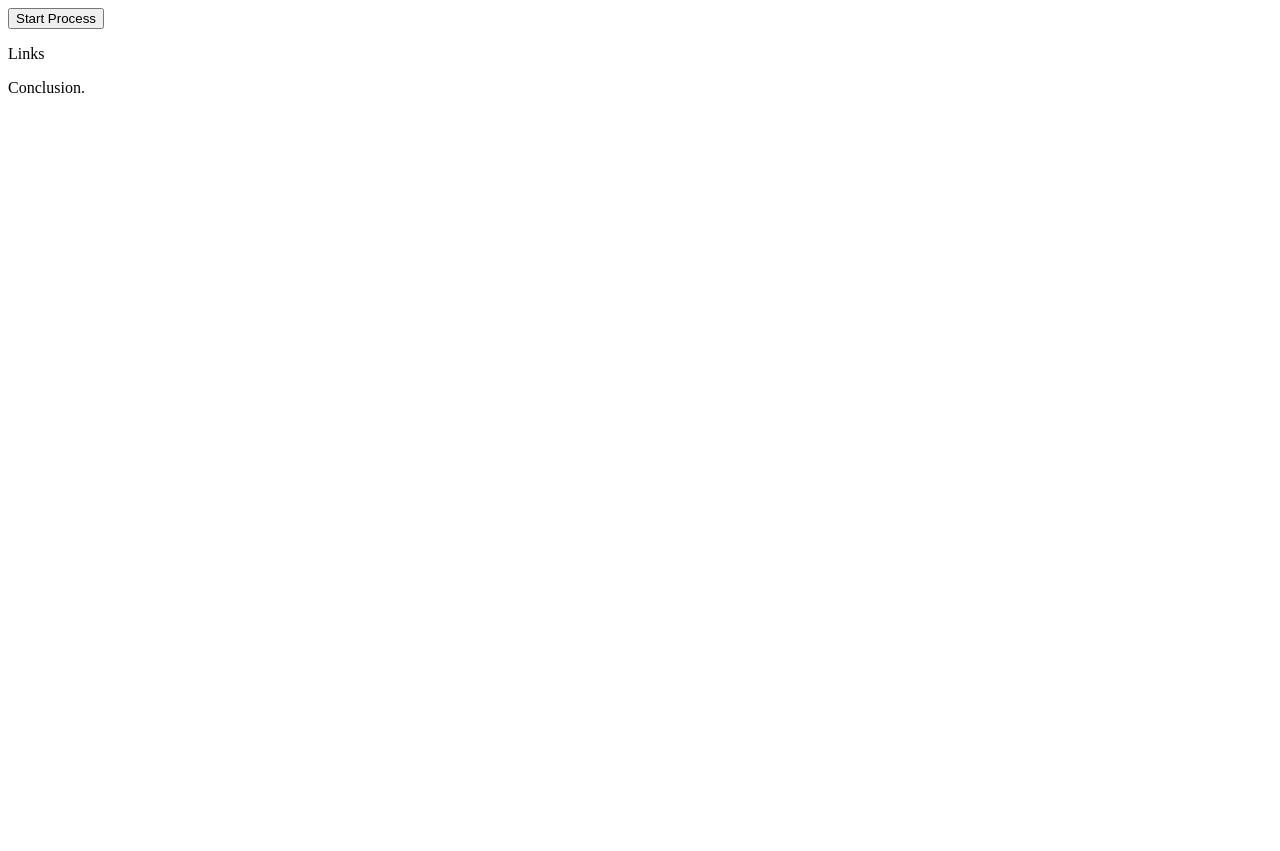
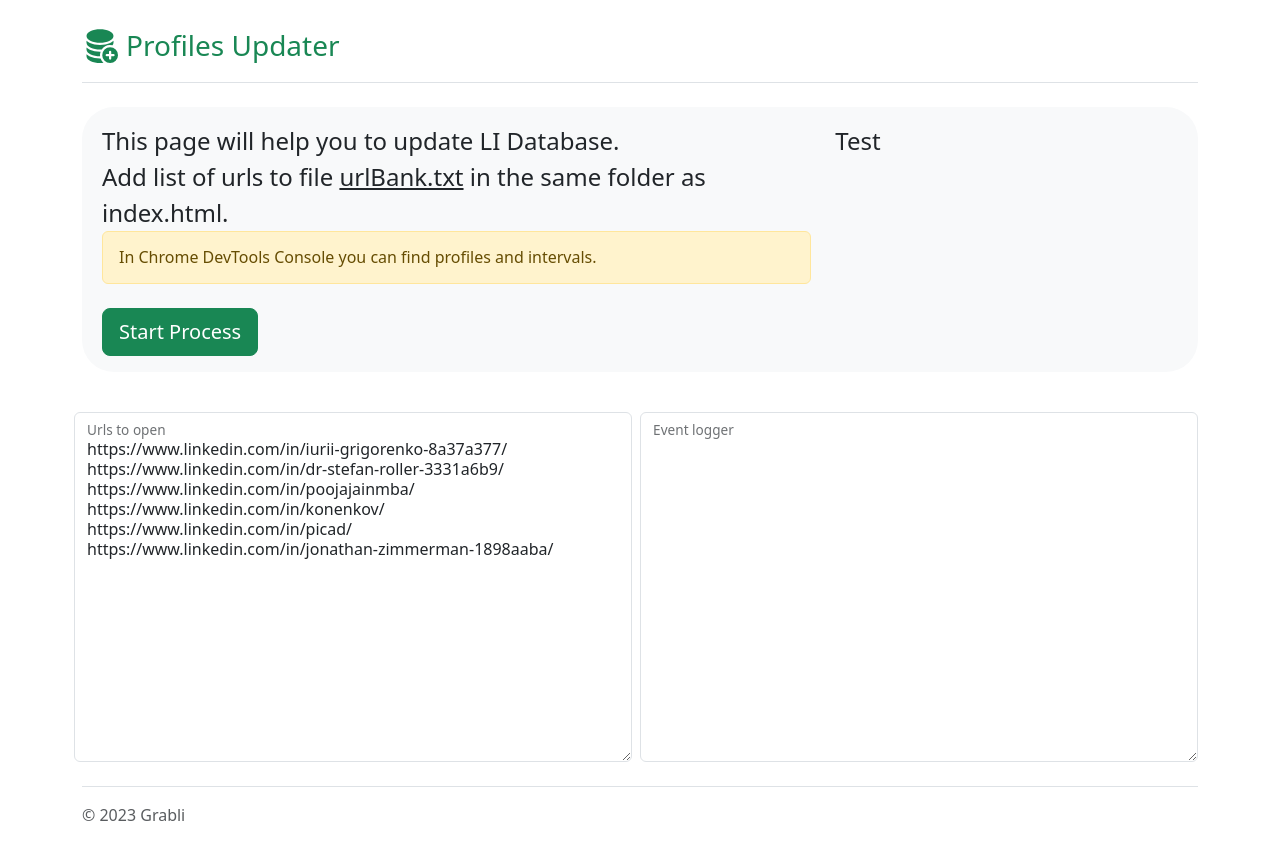
Before and after one commit to SeLub/chrome-multiple-tabs, a plain HTML site: page test.html in a window 1280 px wide. Before the commit the page ends 800 px from the top, so only its background shows below. Drawn offline with nearby package versions, Linux system fonts and the light colour scheme.

Commit message:
feat: implement bootstrap design & array from file functionality

```diff
--- a/test.html
+++ b/test.html
@@ -1,24 +1,94 @@
 <!DOCTYPE html>
-<html>
-<head>
-</head>
+<html lang="en">
+  <head>
+    <meta charset="utf-8">
+    <meta name="viewport" content="width=device-width, initial-scale=1">
+    <title>Update Linkedin profiles in database.</title>
+    <link href="https://cdn.jsdelivr.net/npm/bootstrap@5.3.0-alpha1/dist/css/bootstrap.min.css" rel="stylesheet" integrity="sha384-GLhlTQ8iRABdZLl6O3oVMWSktQOp6b7In1Zl3/Jr59b6EGGoI1aFkw7cmDA6j6gD" crossorigin="anonymous">
+  </head>
 
 <body>
-<form>
-<input type=button value="Start Process" onclick="open_win()">
-</form>
 
-<div id="div1">
-      <p id="p1">Links</p>
-      <p id="p2">Conclusion.</p>
-   </div>
+      <main>
+            <div class="container py-4">
+              <header class="pb-3 mb-4 border-bottom">
+                <a href="/" class="d-flex align-items-center text-dark text-decoration-none">
+                  <svg xmlns="http://www.w3.org/2000/svg" width="36" height="36" fill="currentColor" class="bi bi-database-fill-add text-success" viewBox="0 0 16 16">
+                        <path d="M12.5 16a3.5 3.5 0 1 0 0-7 3.5 3.5 0 0 0 0 7Zm.5-5v1h1a.5.5 0 0 1 0 1h-1v1a.5.5 0 0 1-1 0v-1h-1a.5.5 0 0 1 0-1h1v-1a.5.5 0 0 1 1 0ZM8 1c-1.573 0-3.022.289-4.096.777C2.875 2.245 2 2.993 2 4s.875 1.755 1.904 2.223C4.978 6.711 6.427 7 8 7s3.022-.289 4.096-.777C13.125 5.755 14 5.007 14 4s-.875-1.755-1.904-2.223C11.022 1.289 9.573 1 8 1Z"/>
+                        <path d="M2 7v-.839c.457.432 1.004.751 1.49.972C4.722 7.693 6.318 8 8 8s3.278-.307 4.51-.867c.486-.22 1.033-.54 1.49-.972V7c0 .424-.155.802-.411 1.133a4.51 4.51 0 0 0-4.815 1.843A12.31 12.31 0 0 1 8 10c-1.573 0-3.022-.289-4.096-.777C2.875 8.755 2 8.007 2 7Zm6.257 3.998L8 11c-1.682 0-3.278-.307-4.51-.867-.486-.22-1.033-.54-1.49-.972V10c0 1.007.875 1.755 1.904 2.223C4.978 12.711 6.427 13 8 13h.027a4.552 4.552 0 0 1 .23-2.002Zm-.002 3L8 14c-1.682 0-3.278-.307-4.51-.867-.486-.22-1.033-.54-1.49-.972V13c0 1.007.875 1.755 1.904 2.223C4.978 15.711 6.427 16 8 16c.536 0 1.058-.034 1.555-.097a4.507 4.507 0 0 1-1.3-1.905Z"/>
+                      </svg>
+                  <span class="fs-3 text-success px-2">Profiles Updater</span>
+                </a>
+              </header>
+
+              <div class="p-2 mb-4 bg-light rounded-5">
+                <div class="container-fluid py-2">
+                  <!-- <h1 class="display-5 fw-bold">Custom jumbotron</h1> -->
+                  <div class="row mb-2">
+                  <div class="col-md-8 fs-4">This page will help you to update LI Database.<br>Add list of urls to file <u>urlBank.txt</u> in the same folder as index.html.<br>
+                        <div class="alert alert-warning h6" role="alert">
+                              In Chrome DevTools Console you can find profiles and intervals.
+                            </div>
+                  </div>
+                  <div class="col-md-4 fs-4">Test</div>
+                  </div>
+                  <!-- <button class="btn btn-primary btn-lg" type="button" id="reload">Reload links</button> -->
+                  <input class="btn btn-success btn-lg" type=button value="Start Process" onclick="startProcess();">
+                </div>
+              </div>
+
+              <div class="row align-items-md-stretch">
+                  <div class="row g-2">
+                        <div class="col-md">
+                              <div class="form-floating">
+                                    <textarea class="form-control" style="height: 350px; overflow-y: auto;" id="urlBank"></textarea>
+                                    <label for="floatingTextarea">Urls to open</label>
+                                  </div>
+                        </div>
+                        <div class="col-md">
+                          <div class="form-floating">
+                              <div class="form-floating">
+                                    <textarea class="form-control" style="height: 350px; overflow-y: auto;" id="eventLog"></textarea>
+                                    <label for="floatingTextarea">Event logger</label>
+                                  </div>
+                          </div>
+                        </div>
+                      </div>
+              </div>
+
+              <footer class="pt-3 mt-4 text-muted border-top">
+                © 2023 Grabli
+              </footer>
+            </div>
+          </main>
 
    <script type="text/javascript">
+      let linkArray = [];
+
+      logPanel = document.getElementById("eventLog");
+
+      let txtFile = new XMLHttpRequest();
+      let allText = "file not found";
+
+      txtFile.onreadystatechange = function () {
+        if (txtFile.readyState === XMLHttpRequest.DONE && txtFile.status == 200) {
+            allText = txtFile.responseText;
+        }
+
+        document.getElementById('urlBank').innerHTML = allText;
+        linkArray = allText.split("\n");
+        console.log('linkArray = ', linkArray);
+    };
+      txtFile.open("GET", 'urlBank.txt', true);
+      txtFile.send(null);
+
       function randomInteger(min, max) {
             // случайное число от min до (max+1)
             let rand = min + Math.random() * (max + 1 - min);
             return Math.floor(rand * 1000);
       }
+
+function startProcess() {
 
       const openUrl = (url) => {
             let link     = document.createElement('a');
@@ -27,34 +97,21 @@
 
             const node = document.createTextNode(url);
             link.appendChild(node);
-            link.appendChild(document.createElement("br"));
-
-            const element = document.getElementById('div1');
-            console.log(element)
-            const child = document.getElementById('p2');
-            console.log(child)
-            element.insertBefore(link, child);
-
-
             link.click();
+            logPanel.innerHTML += link + "\n";
       }
 
-function open_win() {
-      var linkArray =
-      [
-            'https://bbc.com',
-            'https://rbc.ru'
-      ]
-      let interval  = randomInteger(7, 12);
+      logPanel.innerHTML += 'Process started...\n';
+
+      let interval  = randomInteger(2, 5);
       linkArray.forEach((url) => {
-            interval = interval + randomInteger(2, 5);
-            console.log(url, 'interval = ', interval);
-
+            interval = interval + randomInteger(6, 10);
             setTimeout(() => openUrl(url), interval);
+            console.log(url, ' interval = ', interval);
       });
 }
+
 </script>
-
 </body>
 
 </html>
```
Also changed, not shown: id.txt (deleted), links.txt (deleted), urlBank.txt (added), 1 other file.
